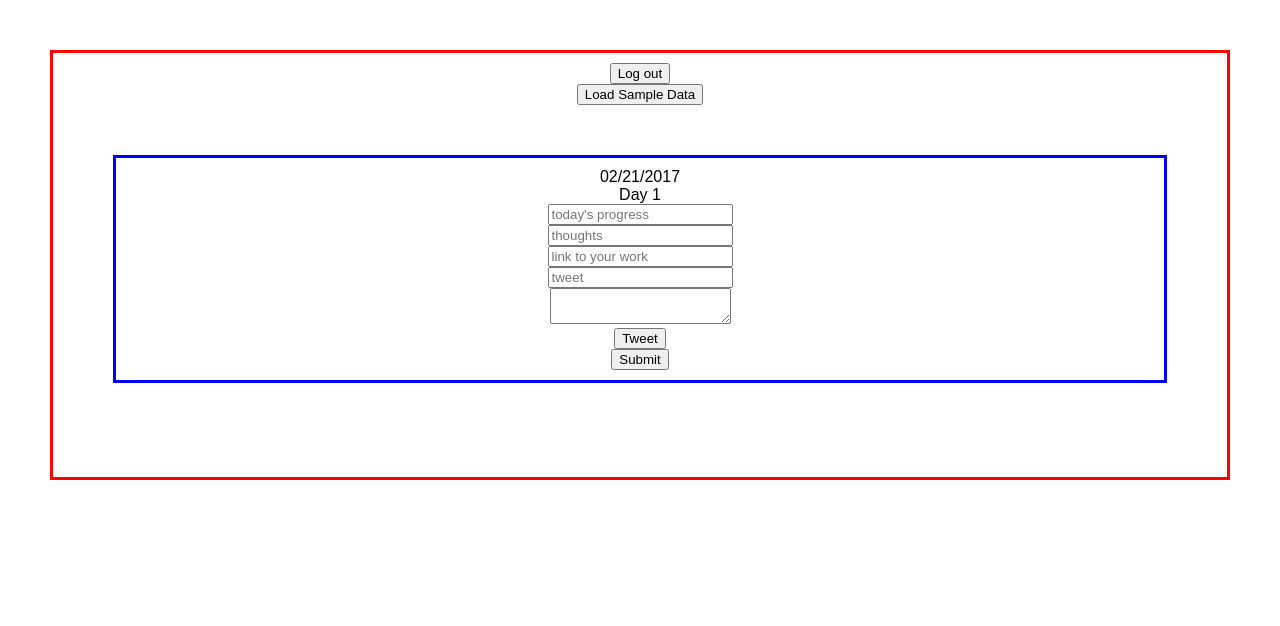
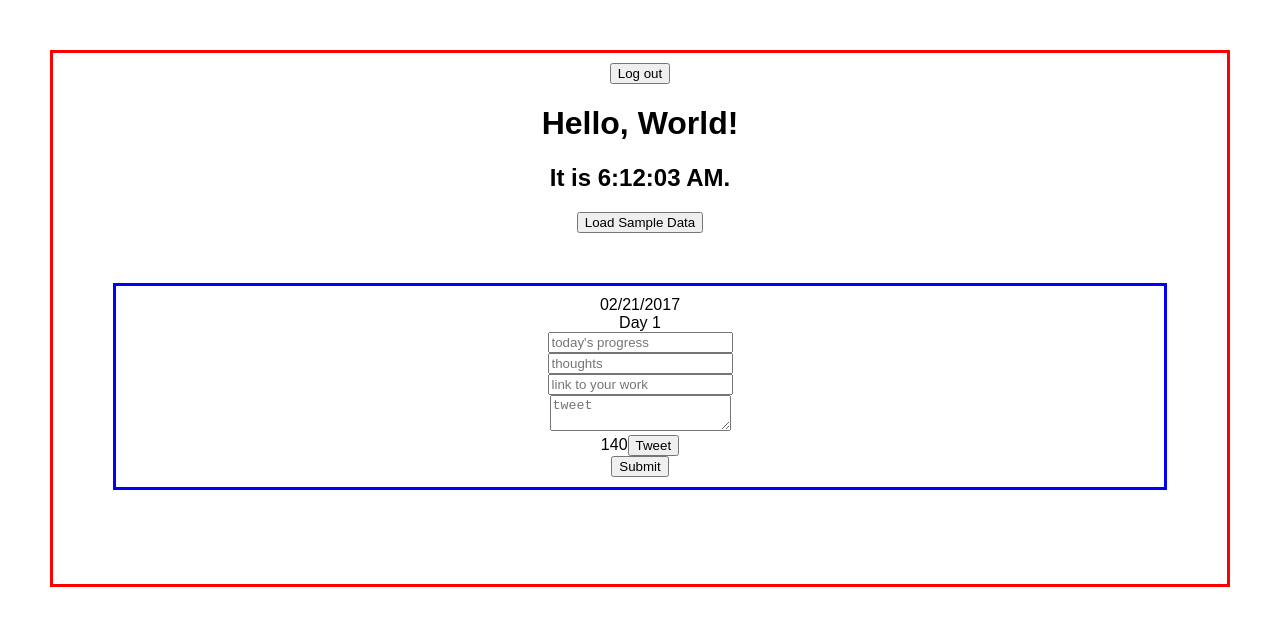
Before and after one commit to standardhuman/log-app, a React (Create React App) app: page / in a window 1280 px wide. Shown: the top 626 px of the page. Built offline with nearby package versions, Linux system fonts and the light colour scheme.

Commit message:
got twitterbox to appear

```diff
--- a/src/components/AddEntryForm.js
+++ b/src/components/AddEntryForm.js
@@ -19,8 +19,7 @@ class AddEntryForm extends Component {
       date: this.props.date(),
       progress: this.progress.value,
       thoughts: this.thoughts.value,
-      link: this.link.value,
-      tweet: this.tweet.value
+      link: this.link.value
     }
     console.log("entry", entry);
     // finally, invoke the function that adds this new object to our state, as defined up in App.js by addEntryForm, and pass it our newly created instance of our log entry
@@ -43,8 +42,6 @@ class AddEntryForm extends Component {
 
         <input type="text" name="link" ref={(input) => this.link = input} placeholder="link to your work" /><br />
 
-        <input type="text" name="tweet" ref={(input) => this.tweet = input} placeholder="tweet" /><br />
-
         <Tweet />
 
         <button>Submit</button>
--- a/src/components/App.js
+++ b/src/components/App.js
@@ -2,6 +2,7 @@ import React, { Component } from 'react';
 import '../styles/App.css';
 import Log from "./Log"
 import sampleEntries from '../sampleEntries.js'
+import Clock from "./Clock"
 
 // displays past entries, contains list and create view
 
@@ -87,7 +88,7 @@ class App extends Component {
         {/*list-of-entrys.map  */}
 
         {logout}
-
+        <Clock />
         <Log
           addEntry={this.addEntry}
           date={this.getDate}
--- /dev/null
+++ b/src/components/Clock.js
@@ -0,0 +1,32 @@
+import React, { Component } from 'react';
+
+class Clock extends Component {
+constructor(props) {
+  super(props)
+  this.state = {date: new Date()}
+}
+  componentDidMount() {
+    this.timerID = setInterval(
+     () => this.tick(),
+     1000
+   );
+  }
+  componentWillUnmount() {
+    clearInterval(this.timerID)
+  }
+  tick() {
+    this.setState({
+      date: new Date()
+    })
+  }
+  render() {
+    return(
+      <div>
+        <h1>Hello, World!</h1>
+        <h2>It is {this.state.date.toLocaleTimeString()}.</h2>
+      </div>
+    )
+  }
+}
+
+export default Clock
--- a/src/components/Tweet.js
+++ b/src/components/Tweet.js
@@ -5,14 +5,19 @@ class Tweet extends Component{
 
   // getInitialState() {
   //   return {
-  //     text: "",
-  //     photoAdded: false
+  //     text: ""
   //   }
   // }
+  constructor(props) {
+    super(props)
+    this.state = {text: ""}
+    this.handleChange = this.handleChange.bind(this)
+  }
 
   // sets the text key of state to the value of the tweet box on each keystroke (I think)
   handleChange(event) {
-    // this.setState({ text: event.target.value });
+    console.log(event.target.value);
+    this.setState({ text: event.target.value });
   }
   // sets the photoAdded key of state to the oppoisite of whatever photoAdded was before, in the first use, from false to true.
   // togglePhoto(event) {
@@ -21,18 +26,19 @@ class Tweet extends Component{
   // if a photo was added, starts remaining available tweet length at 140 - 23 - length of state.text. if no photo, starts at 140 - state.text
   remainingCharacters() {
     console.log("remaining characters");
-      // return 140 - this.state.text.length;
+    console.log(this.state.text.length);
+      return 140 - this.state.text.length;
   }
   // if remainingCharacters returns less than 0, show an alert.
   overflowAlert() {
     if (this.remainingCharacters() < 0) {
-        // var beforeOverflowText = this.state.text.substring(140 - 10, 140);
-        // var overflowText = this.state.text.substring(140);
+        var beforeOverflowText = this.state.text.substring(140 - 10, 140);
+        var overflowText = this.state.text.substring(140);
       return (
         <div className="alert alert-warning">
           <strong>Oops! Too Long:</strong>
-          {/* &nbsp;...{beforeOverflowText} */}
-          <strong className="bg-danger">{}</strong>
+          &nbsp;...{beforeOverflowText}
+          <strong className="bg-danger">{overflowText}</strong>
         </div>
       );
     } else {
@@ -46,7 +52,7 @@ class Tweet extends Component{
         {/* immediately check for character overflow */}
         {this.overflowAlert()}
         {/* tweet input box */}
-        <textarea className="form-control" onChange={this.handleChange}></textarea>
+        <textarea className="form-control" onChange={this.handleChange} placeholder="tweet"></textarea>
         <br />
         {/* display remaining characters */}
         <span>{this.remainingCharacters()}</span>
```
Also changed, not shown: index.html (added, +12 -0 lines).
